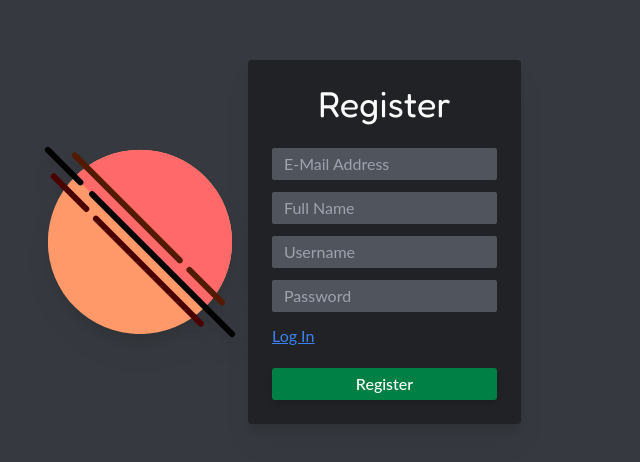
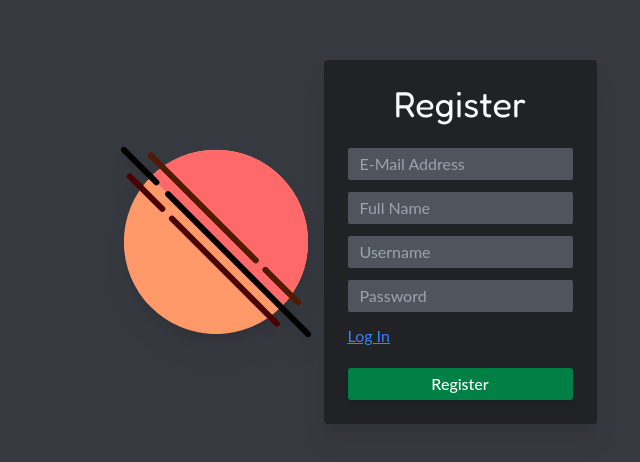
Before and after one commit to TheSheefooProject/frontend, a Next.js app: page /register in a window 1280 px wide. Shown: the part 158-620 px from the top of the page, without its empty margins (288-928 px from the left). Built offline with nearby package versions, Linux system fonts and the light colour scheme.

Commit message:
login+register centered

```diff
--- a/pages/login.tsx
+++ b/pages/login.tsx
@@ -15,7 +15,7 @@ const Login: NextPage = () => {
   const [inPassword, setInPassword] = useState('')
 
   return (
-    <main className="static flex min-h-screen w-[100%] flex-col justify-center overflow-x-hidden bg-back_3 px-10 pt-0 text-text_1 md:px-[25vw]">
+    <main className="static flex min-h-screen w-[100%] flex-col items-center justify-center overflow-x-hidden bg-back_3 px-10 pt-0 text-text_1 md:px-[25vw]">
       {/* Profile Container */}
       <div className="flex min-w-max flex-col items-center font-body md:flex-row">
         <div id="loginlogo" className="m-3 h-48 w-48 drop-shadow-xl">
--- a/pages/register.tsx
+++ b/pages/register.tsx
@@ -23,7 +23,7 @@ const Register: NextPage = () => {
   const [userNameFieldChanged, setuserNameFieldChanged] =
     useState<boolean>(false)
   return (
-    <main className="static flex min-h-screen w-[100%] flex-col justify-center overflow-x-hidden bg-back_3 px-10 pt-0 text-text_1 md:min-w-[320px]  md:px-[25vw]">
+    <main className="static flex min-h-screen w-[100%] flex-col items-center justify-center overflow-x-hidden bg-back_3 px-10 pt-0 text-text_1  md:min-w-[320px] md:px-[25vw]">
       {/* Profile Container */}
       <div className="flex min-w-max flex-col items-center font-body md:flex-row">
         <div id="loginlogo" className="m-3 h-48 w-48 drop-shadow-xl">
```
